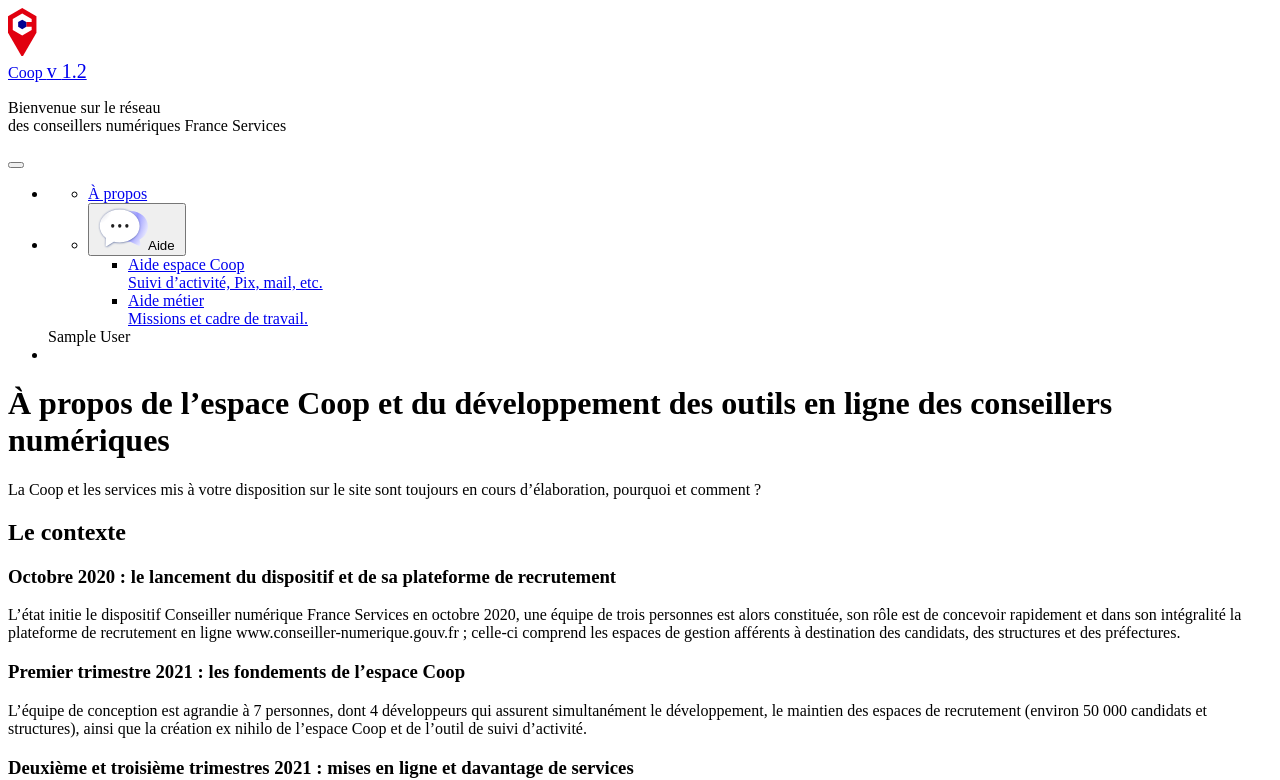
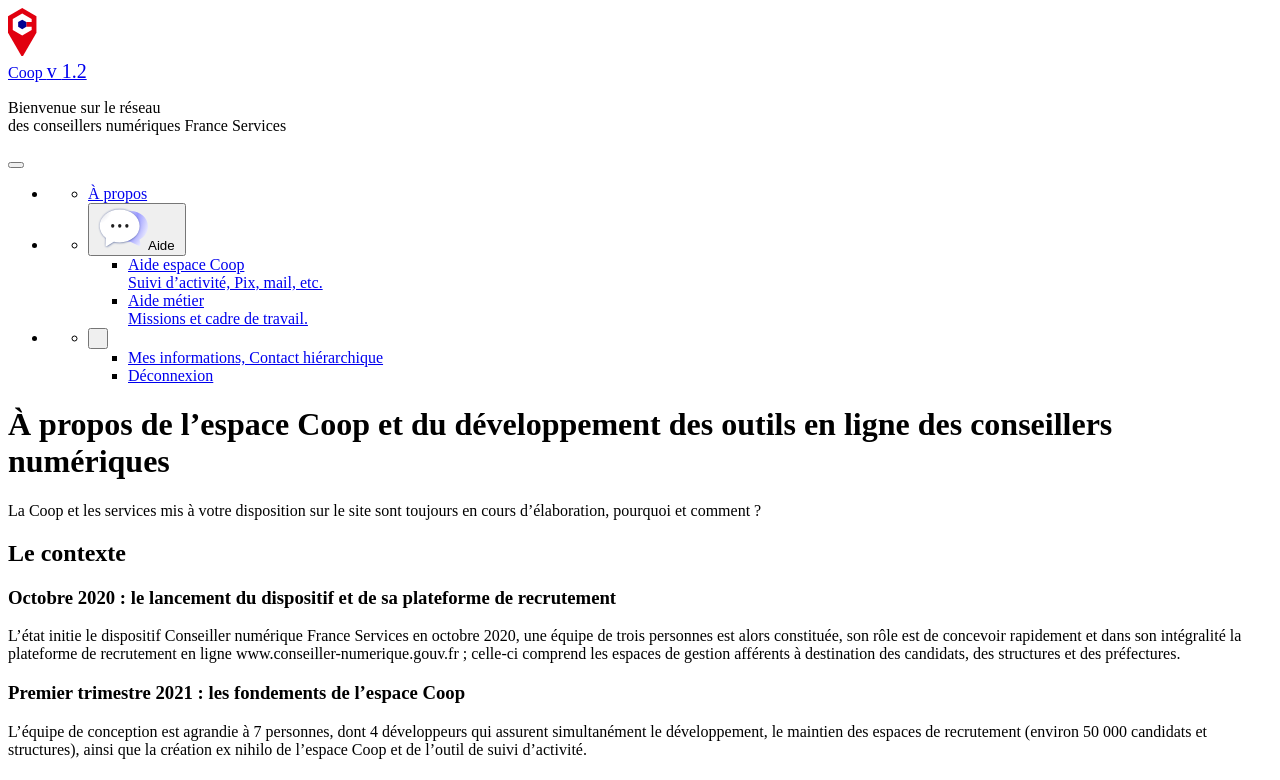
Before and after one commit to anct-cnum/portail-conseiller, a React (Create React App) app: page /a-propos in a window 1280 px wide. Shown: the top 780 px of the page. Built offline with nearby package versions, Linux system fonts and the light colour scheme; sample sign-in values are in the browser's storage.

Commit message:
ajout menu user sur navbar

```diff
--- a/src/components/Header.js
+++ b/src/components/Header.js
@@ -10,8 +10,11 @@ function Header({ linkAccount }) {
   const location = useLocation();
   const dispatch = useDispatch();
   const [menuAideShow, setMenuAideShow] = useState(false);
+  const [menuUserShow, setMenuUserShow] = useState(false);
   //const [menuInformationsShow, setMenuInformationsShow] = useState(false);
   const role = useSelector(state => state.authentication?.user?.user?.role);
+  const nom = useSelector(state => state.authentication?.user?.user?.nom);
+  const prenom = useSelector(state => state.authentication?.user?.user?.prenom);
 
   const toggleBurgerMenu = () => {
     dispatch(menuActions.toggleMenu());
@@ -30,18 +33,18 @@ function Header({ linkAccount }) {
           <div className="rf-col-xs-10 rf-col-sm-10 rf-col-md-10 rf-col-xl-12">
             <div className="rf-header__body">
               <a className="rf-header__operator" href="/" style={{ boxShadow: 'none' }}>
-                <img src="/logos/logo-conseiller-numerique-nb.svg" alt="logo Conseiller Num&eacute;rique France Services" style={{ height: '48px' }}/>
+                <img src="/logos/logo-conseiller-numerique-nb.svg" alt="logo Conseiller Num&eacute;rique France Services" style={{ height: '48px' }} />
               </a>
               <div className={`rf-header__navbar ${location.pathname === '/validation' || location.pathname.startsWith('/inscription') ? 'headerCustom' : ''}`}>
                 <div className="rf-service">
                   {role !== 'admin_coop' &&
                     <div className="feuillet">
                       <a className="rf-service__title" href="/" title="Coop">
-                        Coop&nbsp;<span style={{ fontSize: '20px', fontWeight: '300' }}>v { process.env.REACT_APP_VERSION }</span>
+                        Coop&nbsp;<span style={{ fontSize: '20px', fontWeight: '300' }}>v {process.env.REACT_APP_VERSION}</span>
                       </a>
                       <p className="rf-service__tagline cacher-baseline">
                         Bienvenue sur le r&eacute;seau
-                        <br/>des conseillers num&eacute;riques France Services
+                        <br />des conseillers num&eacute;riques France Services
                       </p>
                     </div>
                   }
@@ -53,7 +56,7 @@ function Header({ linkAccount }) {
                     </>
                   }
                 </div>
-                { linkAccount !== undefined &&
+                {linkAccount !== undefined &&
                   <button
                     id="burgerMenu"
                     className="rf-btn rf-fi-menu-fill rf-btn--icon "
@@ -87,7 +90,7 @@ function Header({ linkAccount }) {
                                     setMenuAideShow(!menuAideShow);
                                     //setMenuInformationsShow(false);
                                   }}>
-                                <img className="logo-discussion" src="logos/bulle-ressourcerie.svg"/>
+                                  <img className="logo-discussion" src="logos/bulle-ressourcerie.svg" />
                                   <span className="texte-aide">Aide&nbsp;
                                     {!menuAideShow &&
                                       <i className="ri-arrow-down-s-line"></i>
@@ -106,7 +109,7 @@ function Header({ linkAccount }) {
                                             onClick={() => {
                                               setMenuAideShow(false);
                                             }}>
-                                        Aide espace Coop<br/>
+                                            Aide espace Coop<br />
                                             <span className="sous-titre-lien">Suivi d&rsquo;activit&eacute;, Pix, mail, etc.</span>
                                           </a>
                                         </li>
@@ -115,7 +118,7 @@ function Header({ linkAccount }) {
                                             onClick={() => {
                                               setMenuAideShow(false);
                                             }}>
-                                        Aide m&eacute;tier<br/>
+                                            Aide m&eacute;tier<br />
                                             <span className="sous-titre-lien">Missions et cadre de travail.</span>
                                           </a>
                                         </li>
@@ -127,7 +130,7 @@ function Header({ linkAccount }) {
                                           onClick={() => {
                                             setMenuAideShow(false);
                                           }}>
-                                        Aide espace Coop<br/>
+                                          Aide espace Coop<br />
                                           <span className="sous-titre-lien">Consulter la Foire aux Questions.</span>
                                         </a>
                                       </li>
@@ -138,8 +141,64 @@ function Header({ linkAccount }) {
                             </ul>
                           </div>
                         </li>
+                        {linkAccount !== 'noConnected' &&
+                          <li className="rf-shortcuts__item header-user">
+                            <div className="" role="navigation" aria-label="user">
+                              <ul className="rf-nav__list">
+                                <li className="rf-nav__item">
+                                  <button className="rf-nav__btn rf-custom-link"
+                                    aria-expanded={menuUserShow} aria-controls="menu-liens-user" aria-current="true"
+                                    onClick={() => {
+                                      setMenuUserShow(!menuUserShow);
+                                    }}>
+                                    <span className="texte-user">{prenom} {nom}&nbsp;
+                                      {!menuUserShow &&
+                                        <i className="ri-arrow-down-s-line"></i>
+                                      }
+                                      {menuUserShow &&
+                                        <i className="ri-arrow-up-s-line"></i>
+                                      }
+                                    </span>
+                                  </button>
+                                  <div className={!menuUserShow ? 'rf-collapse rf-menu' : 'rf-collapse rf-menu rf-collapse--expanded'} id="menu-liens-user">
+                                    <ul className="rf-menu__list">
+                                      <li className="user-infos">
+                                        <Link className="rf-nav__link lien-user" to="/infos"
+                                          onClick={() => {
+                                            setMenuUserShow(false);
+                                          }}>
+                                          Mes informations, Contact hiérarchique<br />
+                                        </Link>
+                                      </li>
+                                      {linkAccount !== 'noConnected' && location.pathname !== '/validation' &&
+                                        <li className="user-disconnect">
+                                          {role === 'conseiller' &&
+                                            <Link className="rf-nav__link lien-user" to="/login"
+                                              onClick={() => {
+                                                setMenuUserShow(false);
+                                              }}>
+                                              Déconnexion<br />
+                                            </Link>
+                                          }
+                                          {role !== 'conseiller' &&
+                                            <Link className="rf-nav__link lien-user" to="/login?role=admin"
+                                              onClick={() => {
+                                                setMenuUserShow(false);
+                                              }}>
+                                              Déconnexion<br />
+                                            </Link>
+                                          }
+                                        </li>
+                                      }
+                                    </ul>
+                                  </div>
+                                </li>
+                              </ul>
+                            </div>
+                          </li>
+                        }
 
-                      { linkAccount === 'noConnected' &&
+                        {linkAccount === 'noConnected' &&
                           <li className="rf-shortcuts__item">
                             <a href="/login" className="rf-link" target="_self">J&rsquo;ai d&eacute;j&Agrave; un compte</a>
                           </li>
@@ -196,28 +255,6 @@ function Header({ linkAccount }) {
                           </span>
                         </li>
                     */}
-
-                      { linkAccount === 'noConnected' ?
-                        <a href="/login" className="rf-link" target="_self">J&rsquo;ai d&eacute;j&Agrave; un compte</a> :
-                        <span className="rf-link" style={{ cursor: 'unset' }}>
-                          <span className="rf-fi-user-line" aria-hidden="true"></span>
-                          { linkAccount }
-                        </span> }
-
-                      { linkAccount !== 'noConnected' && location.pathname !== '/validation' &&
-                      <li className="rf-shortcuts__item header-logout">
-                        {role === 'conseiller' &&
-                          <Link className="rf-btn rf-btn--sm" to="/login" title="Se d&eacute;connecter" >
-                            <i className="ri-logout-box-r-line"></i>
-                          </Link>
-                        }
-                        {role !== 'conseiller' &&
-                          <Link className="rf-btn rf-btn--sm" to="/login?role=admin" title="Se d&eacute;connecter">
-                            <i className="ri-logout-box-r-line"></i>
-                          </Link>
-                        }
-                      </li>
-                      }
                       </ul>
                     </div>
                   </div>
@@ -227,10 +264,10 @@ function Header({ linkAccount }) {
           </div>
         </div>
       </div>
-      { linkAccount !== undefined && linkAccount !== 'noConnected' && location.pathname !== '/validation' &&
+      {linkAccount !== undefined && linkAccount !== 'noConnected' && location.pathname !== '/validation' &&
         <>
           {role === 'conseiller' &&
-          <Menu/>
+            <Menu />
           }
         </>
       }
@@ -240,7 +277,7 @@ function Header({ linkAccount }) {
 }
 
 Header.propTypes = {
-  linkAccount: PropTypes.string
+  linkAccount: PropTypes.string,
 };
 
 export default Header;
--- a/src/components/connected/Menu.js
+++ b/src/components/connected/Menu.js
@@ -19,7 +19,7 @@ function Menu() {
     }
   };
 
-  const exclusionPages = ['/ressourcerie', '/a-propos'];
+  const exclusionPages = ['/ressourcerie', '/a-propos', '/infos'];
 
   return (
     <>
```
Also changed, not shown: assets/css/style.scss (+25 -5 lines). Lines whose indentation alone changed are shown as unchanged.
